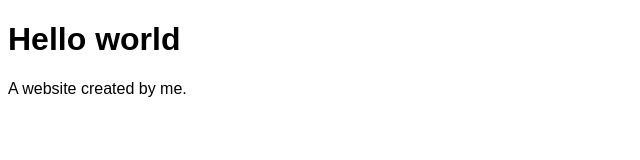
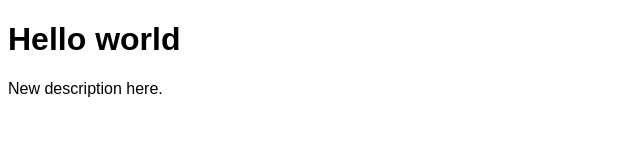
Before and after one commit to CodyMcCodeFace3/My-first-website, a plain HTML site: page home/index.html in a window 1280 px wide. Shown: the full height of the page, 0-640 px from the left. Drawn offline with Linux system fonts and the light colour scheme.

Commit message:
Changed description.

```diff
--- a/home/index.html
+++ b/home/index.html
@@ -13,7 +13,7 @@ body {
 <body>
 
 <h1>Hello world</h1>
-<p>A website created by me.</p>
+<p>New description here.</p>
 
 </body>
 </html>
```
